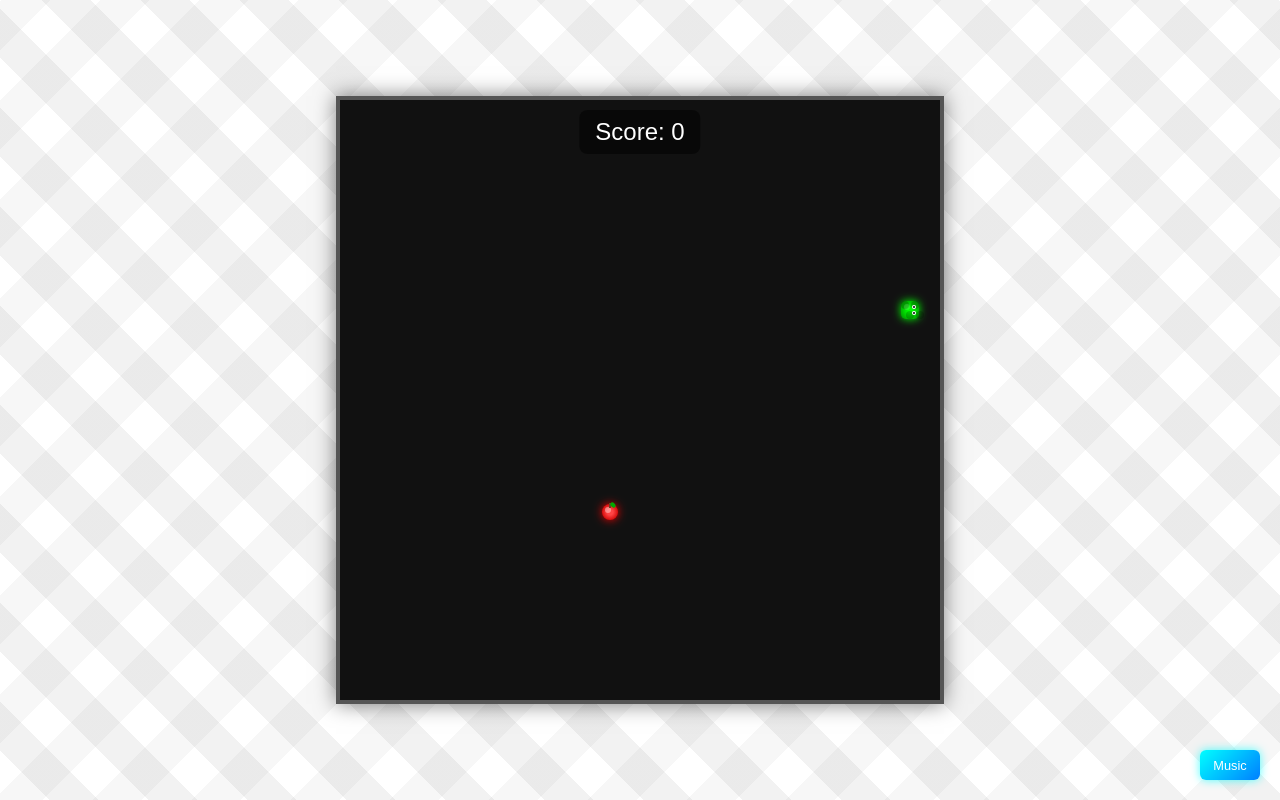
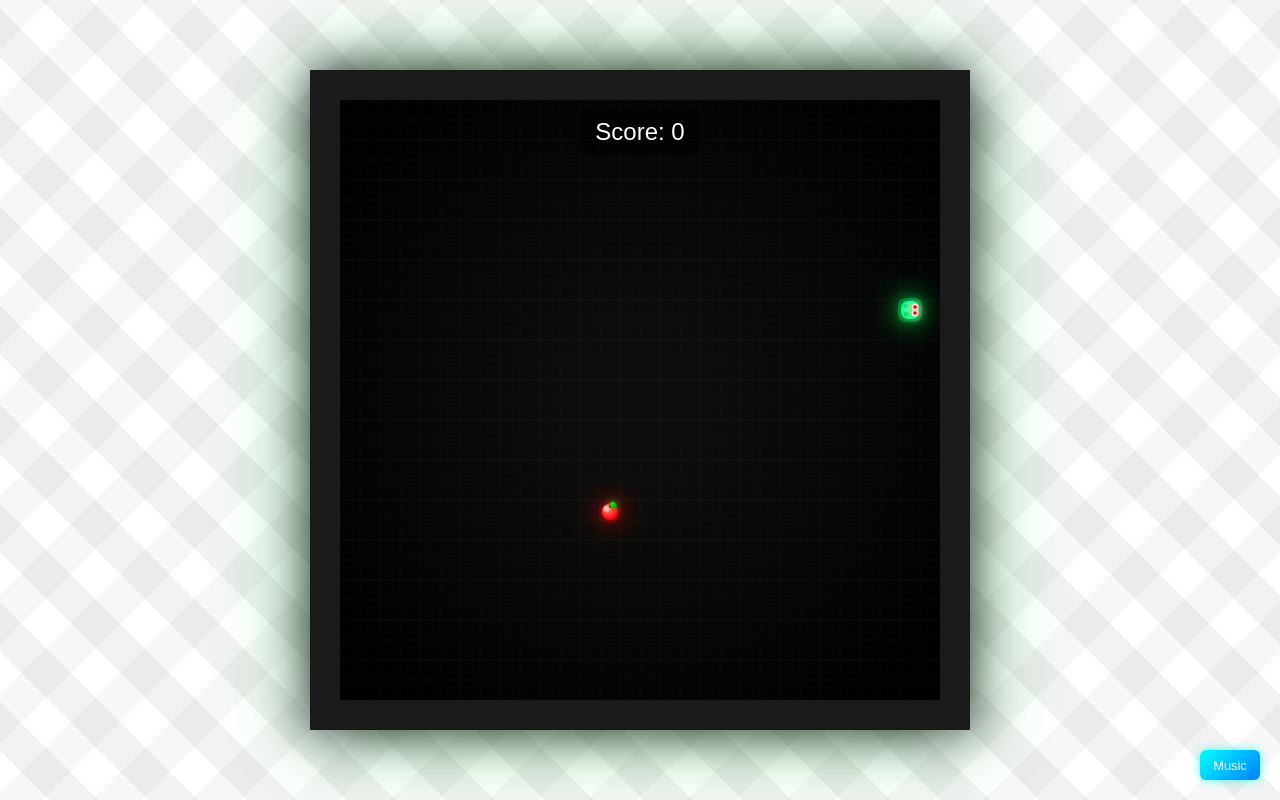
Before and after one commit to dontworrycuz/Rafays-Snake-game-, a plain HTML site: page index.html in a window 1280 px wide. Both pictures are taken after a click on the button "Beginner". Drawn offline with Linux system fonts and the light colour scheme.

Commit message:
Update index.html

```diff
--- a/index.html
+++ b/index.html
@@ -68,8 +68,40 @@
     position: relative;
     width: 600px;
     height: 600px;
-    border: 4px solid #555;
-    box-shadow: 0 0 20px rgba(0,0,0,0.5);
+    border: 30px solid #1a1a1a;
+    box-shadow:
+      0 0 50px rgba(0,0,0,0.9),
+      inset 0 0 40px rgba(0,0,0,0.6),
+      0 0 100px rgba(0,255,65,0.3);
+    background: #000;
+    overflow: hidden;
+  }
+
+  #gameContainer::before {
+    content: '';
+    position: absolute;
+    top: -30px;
+    left: -30px;
+    right: -30px;
+    bottom: -30px;
+    background:
+      repeating-linear-gradient(
+        90deg,
+        #2d5016 0px,
+        #3a6b1f 8px,
+        #1a3d0a 16px,
+        #2d5016 24px,
+        #4a7c25 32px,
+        #2d5016 40px
+      ),
+      repeating-linear-gradient(
+        0deg,
+        rgba(0,0,0,0.3) 0px,
+        transparent 4px,
+        rgba(0,0,0,0.3) 8px
+      );
+    z-index: -1;
+    pointer-events: none;
   }
 
   #score {
@@ -288,133 +320,253 @@ function update() {
 }
 
 function draw() {
-  ctx.fillStyle = '#111';
+  // Dark background with animated scanlines
+  const bgGradient = ctx.createRadialGradient(300, 300, 50, 300, 300, 400);
+  bgGradient.addColorStop(0, '#0d0d0d');
+  bgGradient.addColorStop(1, '#000000');
+  ctx.fillStyle = bgGradient;
   ctx.fillRect(0, 0, canvas.width, canvas.height);
 
-  // Draw snake with realistic texture
-  for (let i=0; i<snake.length; i++) {
+  // Subtle grid with glow
+  ctx.strokeStyle = 'rgba(0, 255, 65, 0.05)';
+  ctx.lineWidth = 1;
+  for (let i = 0; i <= canvas.width; i += 20) {
+    ctx.beginPath();
+    ctx.moveTo(i, 0);
+    ctx.lineTo(i, canvas.height);
+    ctx.stroke();
+  }
+  for (let i = 0; i <= canvas.height; i += 20) {
+    ctx.beginPath();
+    ctx.moveTo(0, i);
+    ctx.lineTo(canvas.width, i);
+    ctx.stroke();
+  }
+
+  // Draw snake
+  for (let i = snake.length - 1; i >= 0; i--) {
     const s = snake[i];
     const x = s.x * 20;
     const y = s.y * 20;
+    const isHead = i === 0;
 
     ctx.save();
 
-    // Main body color - different for head
-    if (i === 0) {
-      // Head - brighter green with gradient
-      const gradient = ctx.createRadialGradient(x + 10, y + 10, 2, x + 10, y + 10, 10);
-      gradient.addColorStop(0, '#0f0');
-      gradient.addColorStop(1, '#0a0');
-      ctx.fillStyle = gradient;
-    } else {
-      // Body - darker green with gradient
-      const gradient = ctx.createRadialGradient(x + 10, y + 10, 2, x + 10, y + 10, 10);
-      gradient.addColorStop(0, '#0c0');
-      gradient.addColorStop(1, '#060');
-      ctx.fillStyle = gradient;
-    }
+    // Calculate fade effect for tail
+    const fadeRatio = 1 - (i / snake.length) * 0.5;
 
-    // Draw main body segment
-    ctx.shadowColor = '#0f0';
-    ctx.shadowBlur = 8;
-    ctx.beginPath();
-    ctx.roundRect(x + 1, y + 1, 18, 18, 5);
-    ctx.fill();
+    if (isHead) {
+      // PREMIUM HEAD DESIGN
+      // Outer glow layers
+      ctx.shadowColor = '#00ff41';
+      ctx.shadowBlur = 30;
+      ctx.fillStyle = 'rgba(0, 255, 65, 0.3)';
+      ctx.beginPath();
+      ctx.roundRect(x - 2, y - 2, 24, 24, 8);
+      ctx.fill();
 
-    // Add scale pattern
-    ctx.shadowBlur = 0;
-    ctx.fillStyle = 'rgba(0, 0, 0, 0.2)';
+      // Main head gradient
+      const headGrad = ctx.createLinearGradient(x, y, x + 20, y + 20);
+      headGrad.addColorStop(0, '#00ff88');
+      headGrad.addColorStop(0.5, '#00ff41');
+      headGrad.addColorStop(1, '#00dd35');
+      ctx.fillStyle = headGrad;
+      ctx.shadowBlur = 25;
+      ctx.beginPath();
+      ctx.roundRect(x + 1, y + 1, 18, 18, 7);
+      ctx.fill();
 
-    // Draw overlapping circles to create scale effect
-    for (let row = 0; row < 2; row++) {
-      for (let col = 0; col < 2; col++) {
-        const offsetX = row % 2 === 0 ? 0 : 5;
-        ctx.beginPath();
-        ctx.arc(x + 5 + col * 10 + offsetX, y + 5 + row * 10, 4, 0, Math.PI * 2);
-        ctx.fill();
+      // Inner highlight layer
+      ctx.shadowBlur = 0;
+      const highlightGrad = ctx.createRadialGradient(x + 6, y + 6, 0, x + 10, y + 10, 12);
+      highlightGrad.addColorStop(0, 'rgba(255, 255, 255, 0.4)');
+      highlightGrad.addColorStop(0.5, 'rgba(255, 255, 255, 0.1)');
+      highlightGrad.addColorStop(1, 'rgba(255, 255, 255, 0)');
+      ctx.fillStyle = highlightGrad;
+      ctx.beginPath();
+      ctx.roundRect(x + 2, y + 2, 16, 16, 6);
+      ctx.fill();
+
+      // Border accent
+      ctx.strokeStyle = '#00ffaa';
+      ctx.lineWidth = 2;
+      ctx.shadowColor = '#00ffaa';
+      ctx.shadowBlur = 10;
+      ctx.beginPath();
+      ctx.roundRect(x + 2.5, y + 2.5, 15, 15, 6);
+      ctx.stroke();
+
+      // Scale pattern on head
+      ctx.shadowBlur = 0;
+      ctx.fillStyle = 'rgba(0, 0, 0, 0.15)';
+      for (let sy = 0; sy < 2; sy++) {
+        for (let sx = 0; sx < 2; sx++) {
+          ctx.beginPath();
+          ctx.arc(x + 6 + sx * 8, y + 6 + sy * 8, 2.5, 0, Math.PI * 2);
+          ctx.fill();
+        }
       }
-    }
 
-    // Add highlights for 3D effect
-    ctx.fillStyle = 'rgba(255, 255, 255, 0.15)';
-    ctx.beginPath();
-    ctx.arc(x + 7, y + 7, 3, 0, Math.PI * 2);
-    ctx.fill();
-
-    // If head, add eyes
-    if (i === 0) {
-      // Determine eye position based on direction
-      let eyeX1 = x + 8, eyeY1 = y + 8;
-      let eyeX2 = x + 12, eyeY2 = y + 8;
+      // Eye positioning
+      let eyeX1, eyeY1, eyeX2, eyeY2, eyeSize = 3.5;
 
       if (direction.x === 1) { // Right
-        eyeX1 = x + 14; eyeY1 = y + 7;
-        eyeX2 = x + 14; eyeY2 = y + 13;
+        eyeX1 = x + 15; eyeY1 = y + 7;
+        eyeX2 = x + 15; eyeY2 = y + 13;
       } else if (direction.x === -1) { // Left
-        eyeX1 = x + 6; eyeY1 = y + 7;
-        eyeX2 = x + 6; eyeY2 = y + 13;
+        eyeX1 = x + 5; eyeY1 = y + 7;
+        eyeX2 = x + 5; eyeY2 = y + 13;
       } else if (direction.y === 1) { // Down
-        eyeX1 = x + 7; eyeY1 = y + 14;
-        eyeX2 = x + 13; eyeY2 = y + 14;
-      } else if (direction.y === -1) { // Up
-        eyeX1 = x + 7; eyeY1 = y + 6;
-        eyeX2 = x + 13; eyeY2 = y + 6;
+        eyeX1 = x + 7; eyeY1 = y + 15;
+        eyeX2 = x + 13; eyeY2 = y + 15;
+      } else { // Up
+        eyeX1 = x + 7; eyeY1 = y + 5;
+        eyeX2 = x + 13; eyeY2 = y + 5;
       }
 
-      // Draw eyes
-      ctx.fillStyle = '#fff';
+      // Eye whites with glow
+      ctx.fillStyle = '#ffffff';
+      ctx.shadowColor = '#ffffff';
+      ctx.shadowBlur = 8;
       ctx.beginPath();
-      ctx.arc(eyeX1, eyeY1, 2, 0, Math.PI * 2);
+      ctx.arc(eyeX1, eyeY1, eyeSize, 0, Math.PI * 2);
       ctx.fill();
       ctx.beginPath();
-      ctx.arc(eyeX2, eyeY2, 2, 0, Math.PI * 2);
+      ctx.arc(eyeX2, eyeY2, eyeSize, 0, Math.PI * 2);
       ctx.fill();
 
-      // Draw pupils
-      ctx.fillStyle = '#000';
+      // Eye shine
+      ctx.shadowBlur = 0;
+      ctx.fillStyle = 'rgba(255, 255, 255, 0.8)';
       ctx.beginPath();
-      ctx.arc(eyeX1, eyeY1, 1, 0, Math.PI * 2);
+      ctx.arc(eyeX1 - 1, eyeY1 - 1, 1.2, 0, Math.PI * 2);
       ctx.fill();
       ctx.beginPath();
-      ctx.arc(eyeX2, eyeY2, 1, 0, Math.PI * 2);
+      ctx.arc(eyeX2 - 1, eyeY2 - 1, 1.2, 0, Math.PI * 2);
       ctx.fill();
+
+      // Pupils with red glow
+      ctx.fillStyle = '#ff0000';
+      ctx.shadowColor = '#ff0000';
+      ctx.shadowBlur = 6;
+      ctx.beginPath();
+      ctx.arc(eyeX1, eyeY1, 1.8, 0, Math.PI * 2);
+      ctx.fill();
+      ctx.beginPath();
+      ctx.arc(eyeX2, eyeY2, 1.8, 0, Math.PI * 2);
+      ctx.fill();
+
+    } else {
+      // PREMIUM BODY DESIGN
+      // Outer glow
+      ctx.shadowColor = `rgba(0, 255, 65, ${0.3 * fadeRatio})`;
+      ctx.shadowBlur = 20 * fadeRatio;
+      ctx.fillStyle = `rgba(0, 255, 65, ${0.15 * fadeRatio})`;
+      ctx.beginPath();
+      ctx.roundRect(x - 1, y - 1, 22, 22, 7);
+      ctx.fill();
+
+      // Main body with gradient
+      const bodyGrad = ctx.createRadialGradient(x + 10, y + 10, 2, x + 10, y + 10, 12);
+      bodyGrad.addColorStop(0, `rgba(0, 255, 65, ${fadeRatio})`);
+      bodyGrad.addColorStop(0.7, `rgba(0, 200, 50, ${fadeRatio * 0.8})`);
+      bodyGrad.addColorStop(1, `rgba(0, 150, 35, ${fadeRatio * 0.6})`);
+      ctx.fillStyle = bodyGrad;
+      ctx.shadowBlur = 15 * fadeRatio;
+      ctx.beginPath();
+      ctx.roundRect(x + 2, y + 2, 16, 16, 6);
+      ctx.fill();
+
+      // Highlight
+      ctx.shadowBlur = 0;
+      const bodyHighlight = ctx.createRadialGradient(x + 6, y + 6, 0, x + 8, y + 8, 6);
+      bodyHighlight.addColorStop(0, `rgba(255, 255, 255, ${0.3 * fadeRatio})`);
+      bodyHighlight.addColorStop(1, 'rgba(255, 255, 255, 0)');
+      ctx.fillStyle = bodyHighlight;
+      ctx.beginPath();
+      ctx.arc(x + 7, y + 7, 5, 0, Math.PI * 2);
+      ctx.fill();
+
+      // Scale pattern
+      ctx.fillStyle = `rgba(0, 0, 0, ${0.2 * fadeRatio})`;
+      ctx.beginPath();
+      ctx.arc(x + 10, y + 10, 3, 0, Math.PI * 2);
+      ctx.fill();
+
+      // Border accent
+      ctx.strokeStyle = `rgba(0, 255, 100, ${0.4 * fadeRatio})`;
+      ctx.lineWidth = 1;
+      ctx.beginPath();
+      ctx.roundRect(x + 3, y + 3, 14, 14, 5);
+      ctx.stroke();
     }
 
     ctx.restore();
   }
 
-  // Draw food as apple
+  // PREMIUM FOOD/APPLE
   ctx.save();
   const fx = food.x * 20;
   const fy = food.y * 20;
 
-  // Apple body
-  const appleGradient = ctx.createRadialGradient(fx + 10, fy + 12, 3, fx + 10, fy + 12, 9);
-  appleGradient.addColorStop(0, '#ff4444');
-  appleGradient.addColorStop(1, '#cc0000');
-  ctx.fillStyle = appleGradient;
-  ctx.shadowColor = '#f00';
-  ctx.shadowBlur = 10;
+  // Outer glow pulse
+  ctx.shadowColor = '#ff0000';
+  ctx.shadowBlur = 40;
+  ctx.fillStyle = 'rgba(255, 0, 0, 0.2)';
   ctx.beginPath();
-  ctx.arc(fx + 10, fy + 12, 8, 0, Math.PI * 2);
+  ctx.arc(fx + 10, fy + 12, 12, 0, Math.PI * 2);
   ctx.fill();
 
-  // Apple highlight
-  ctx.shadowBlur = 0;
-  ctx.fillStyle = 'rgba(255, 255, 255, 0.4)';
+  // Main apple body
+  const appleGrad = ctx.createRadialGradient(fx + 7, fy + 9, 2, fx + 10, fy + 12, 10);
+  appleGrad.addColorStop(0, '#ff6666');
+  appleGrad.addColorStop(0.4, '#ff3333');
+  appleGrad.addColorStop(0.8, '#ee0000');
+  appleGrad.addColorStop(1, '#aa0000');
+  ctx.fillStyle = appleGrad;
+  ctx.shadowBlur = 25;
   ctx.beginPath();
-  ctx.arc(fx + 8, fy + 10, 3, 0, Math.PI * 2);
+  ctx.arc(fx + 10, fy + 12, 8.5, 0, Math.PI * 2);
   ctx.fill();
 
-  // Apple stem
-  ctx.fillStyle = '#654321';
-  ctx.fillRect(fx + 9, fy + 3, 2, 5);
+  // Apple shine
+  ctx.shadowBlur = 0;
+  const shineGrad = ctx.createRadialGradient(fx + 6, fy + 8, 0, fx + 7, fy + 9, 5);
+  shineGrad.addColorStop(0, 'rgba(255, 255, 255, 0.9)');
+  shineGrad.addColorStop(0.5, 'rgba(255, 255, 255, 0.4)');
+  shineGrad.addColorStop(1, 'rgba(255, 255, 255, 0)');
+  ctx.fillStyle = shineGrad;
+  ctx.beginPath();
+  ctx.arc(fx + 6.5, fy + 8.5, 4, 0, Math.PI * 2);
+  ctx.fill();
+
+  // Stem with gradient
+  const stemGrad = ctx.createLinearGradient(fx + 9, fy + 3, fx + 11, fy + 7);
+  stemGrad.addColorStop(0, '#a0522d');
+  stemGrad.addColorStop(1, '#654321');
+  ctx.fillStyle = stemGrad;
+  ctx.fillRect(fx + 9, fy + 3, 2.5, 5);
 
   // Leaf
-  ctx.fillStyle = '#0a0';
+  const leafGrad = ctx.createLinearGradient(fx + 11, fy + 3, fx + 16, fy + 7);
+  leafGrad.addColorStop(0, '#00ff00');
+  leafGrad.addColorStop(0.5, '#00dd00');
+  leafGrad.addColorStop(1, '#00aa00');
+  ctx.fillStyle = leafGrad;
+  ctx.shadowColor = '#00ff00';
+  ctx.shadowBlur = 8;
   ctx.beginPath();
-  ctx.ellipse(fx + 13, fy + 5, 3, 2, Math.PI / 4, 0, Math.PI * 2);
+  ctx.ellipse(fx + 13.5, fy + 5, 3.5, 2.5, Math.PI / 4, 0, Math.PI * 2);
   ctx.fill();
+
+  // Leaf vein
+  ctx.shadowBlur = 0;
+  ctx.strokeStyle = 'rgba(0, 150, 0, 0.6)';
+  ctx.lineWidth = 0.5;
+  ctx.beginPath();
+  ctx.moveTo(fx + 12, fy + 5);
+  ctx.lineTo(fx + 15, fy + 6);
+  ctx.stroke();
 
   ctx.restore();
 }
```
